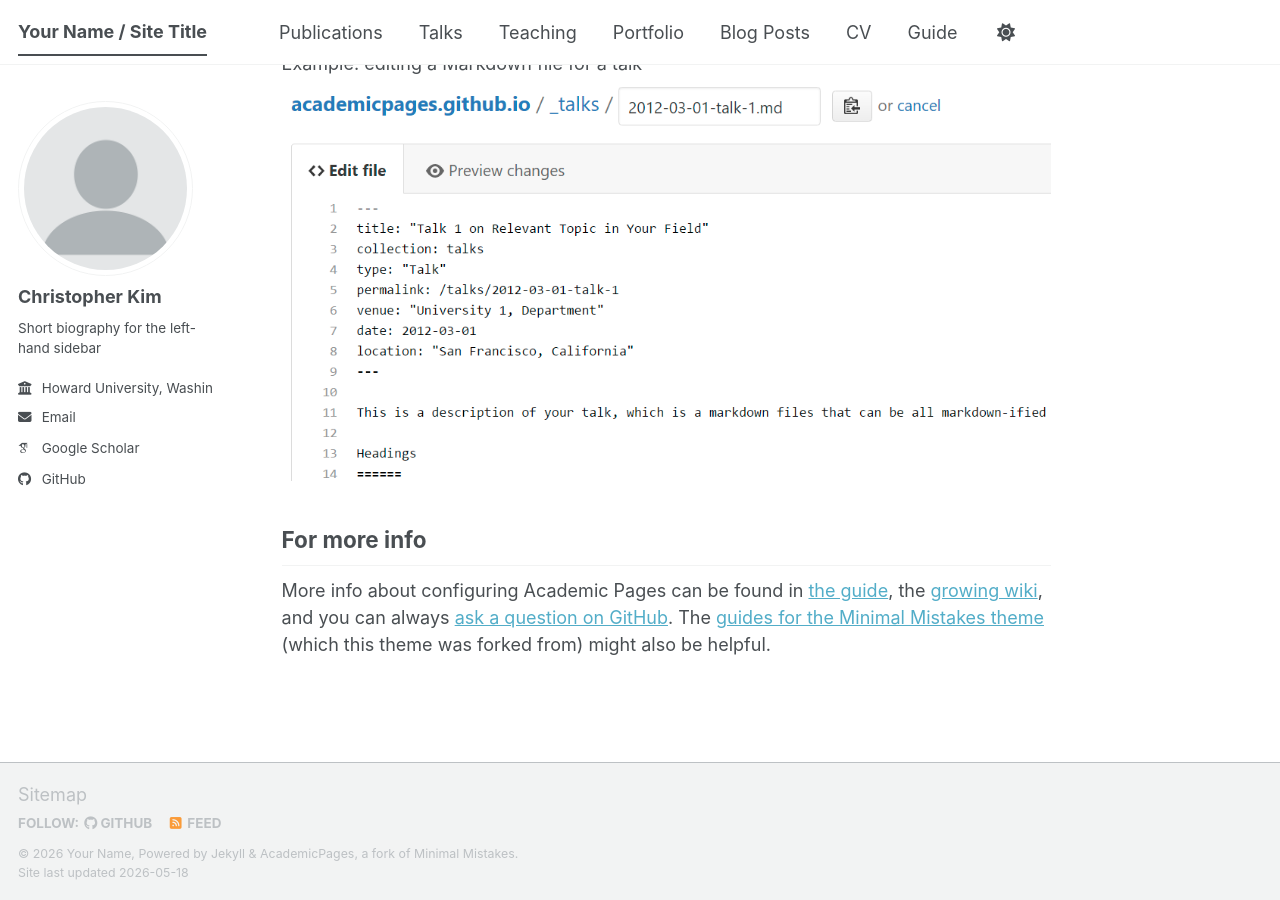
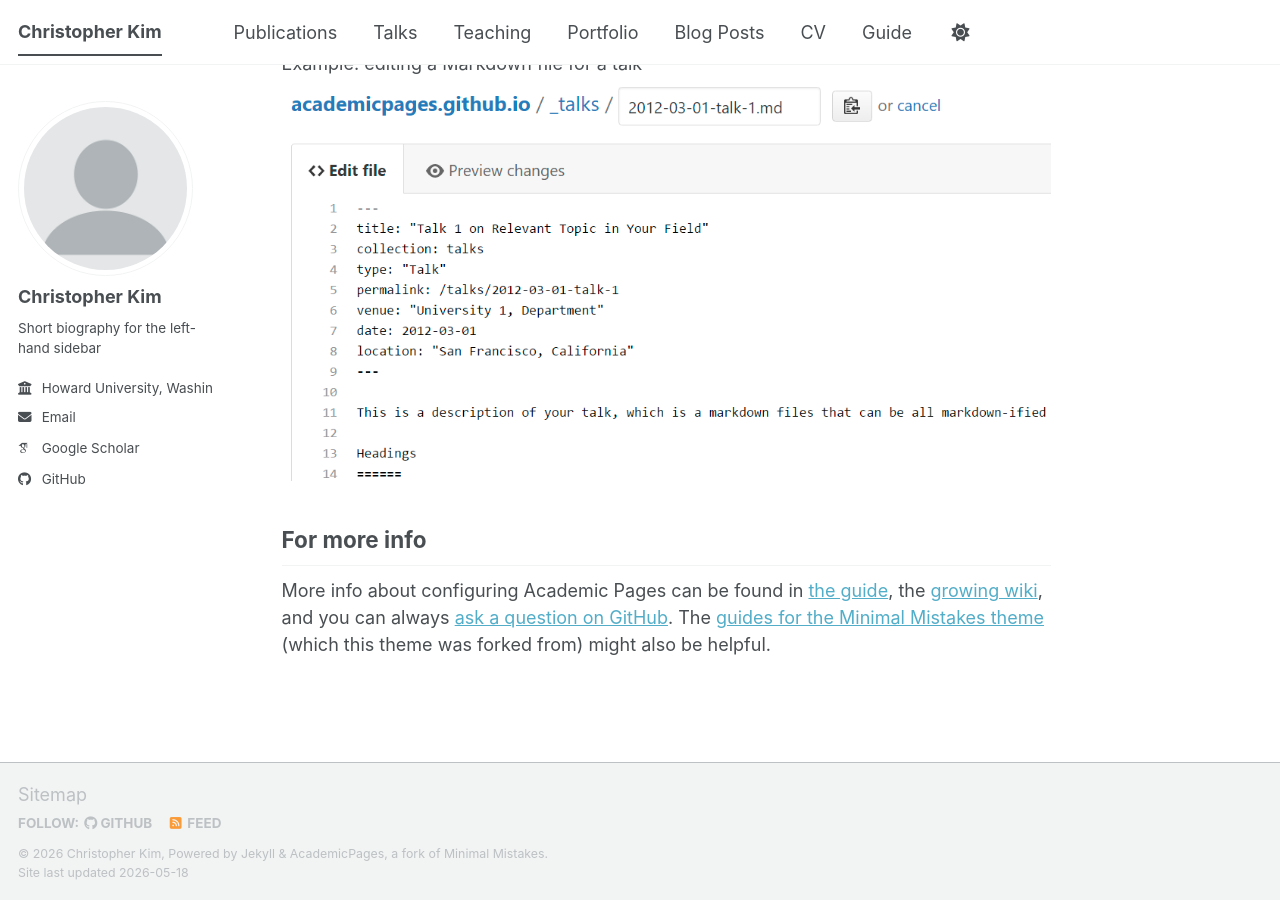
Before and after one commit to chrismkkim/chrismkkim.github.io, a Jekyll site: the page built from _pages/about.md, in a window 1280 px wide and 900 px high, scrolled down 2720 px. Built offline with Jekyll 4.4.1, drawn with Linux system fonts in a browser that asks for light colours; some web fonts are replaced; a script bundle is joined from its source files by our own code; library files that are not in the unit come from our copies.

Commit message:
Update _config.yml

```diff
--- a/_config.yml
+++ b/_config.yml
@@ -9,9 +9,9 @@
 # Basic Site Settings
 locale                   : "en-US"
 site_theme               : "default" # The available themes options are "default", "air", "sunrise", "mint", "dirt" and "contrast"
-title                    : "Your Name / Site Title"
+title                    : "Christopher Kim"
 title_separator          : "-"
-name                     : &name "Your Name"
+name                     : &name "Christopher Kim"
 description              : &description "Your Name's academic portfolio"   # Update this with a general description of your site, this is the default if not overridden by a page
 url                      : https://chrismkkim.github.io # The base hostname & protocol for your site e.g. "https://[your GitHub username].github.io",
                                                            # or if you already have some other page hosted on Github then use "https://[your GitHub username].github.io/[Your Repo Name]"
```
